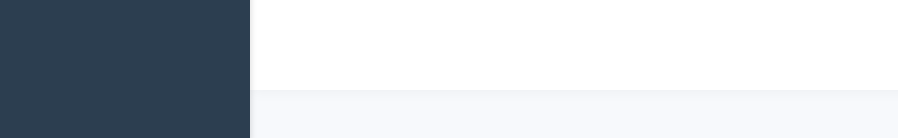
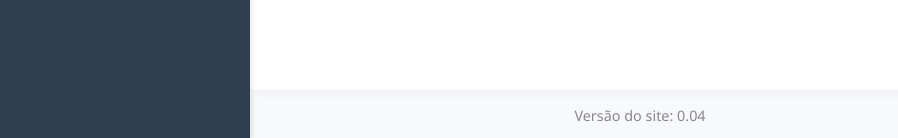
Before and after one commit to jocelinoFG017/linux-essentials, a Jekyll site: the page built from index.md, in a window 1280 px wide and 900 px high, scrolled down 51 px. Shown: the part 759-897 px from the top of the window, without its empty margins (0-898 px from the left). Built offline with Jekyll 4.4.1, drawn with Linux system fonts in a browser that asks for light colours.

Commit message:
feat: adiciona variável de versão no _config.yml e exibe no rodapé do site

```diff
--- a/_config.yml
+++ b/_config.yml
@@ -1,2 +1,3 @@
 title: Meu Curso Linux
 theme: minima
+github_pages_version: 0.04
--- a/_layouts/default.html
+++ b/_layouts/default.html
@@ -28,5 +28,8 @@
       {{ content }}
     </main>
   </div>
+  <footer style="text-align:center; padding: 1rem; color: #888; font-size: 0.9rem;">
+  Versão do site: {{ site.github_pages_version }}
+</footer>
 </body>
 </html>
```
